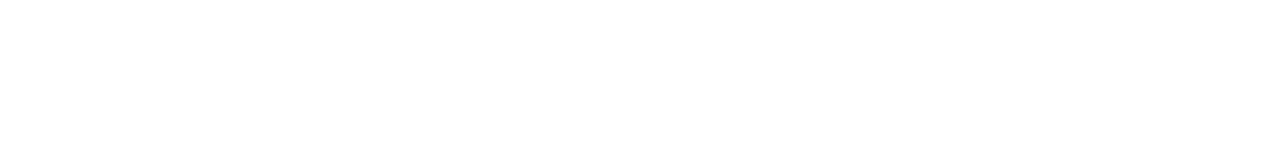
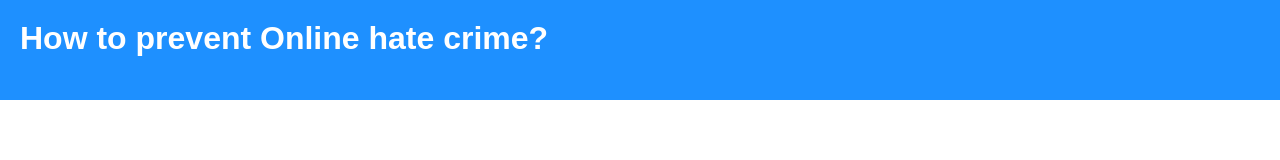
Before and after one commit to kevinater/git-collab, a plain HTML site: page index.html in a window 1280 px wide. Drawn offline with Linux system fonts and the light colour scheme.

Commit message:
commited

```diff
--- a/index.html
+++ b/index.html
@@ -6,6 +6,12 @@
     <title></title>
   </head>
   <body>
-
+<div class="nav_bar">
+  <div class="paragraph">
+    <p class="message">
+      <strong>How to prevent Online hate crime?</strong>
+    </p>
+  </div>
+  <div>
   </body>
 </html>
--- a/main.css
+++ b/main.css
@@ -0,0 +1,15 @@
+.nav_bar{
+background-color:DodgerBlue;
+width: 100%;
+height:100px;
+}
+*{
+margin: 0;
+padding: 0;
+}
+.message{
+  color: #fff;
+  font-family: sans-serif;
+  font-size: 32px;
+  padding:20px;
+}
```
